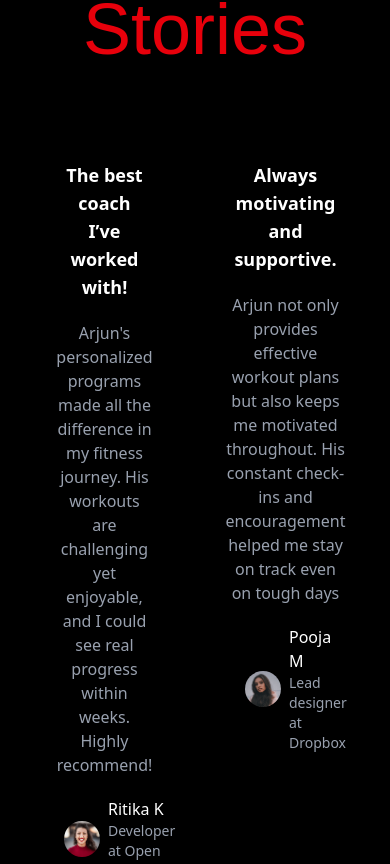
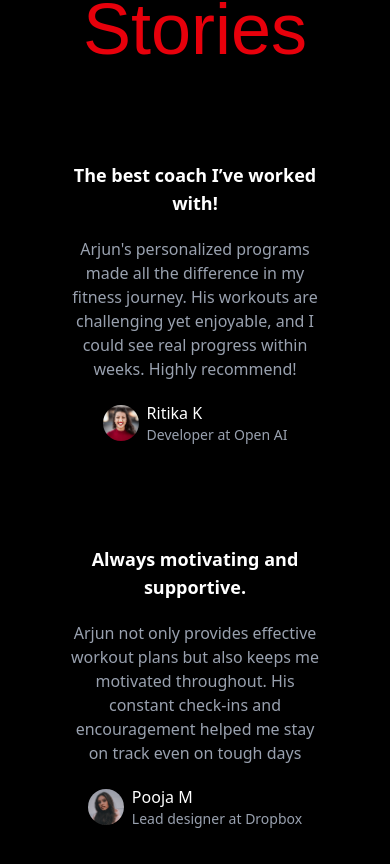
Before and after one commit to dharaniis/arjun-site, a React (Vite) app in the folder client/: page / in a window 390 px wide. Shown: the part 6378-7242 px from the top of the page. Built offline with nearby package versions, Linux system fonts and the light colour scheme; a web font is replaced by a local one.

Commit message:
add testimonials responsive

```diff
--- a/client/src/shared/Testimonials.tsx
+++ b/client/src/shared/Testimonials.tsx
@@ -35,7 +35,7 @@
   return (
     <div id="Testimonials" className="h-fit">
         <h1 className="my-24 text-7xl text-red-600 text-center">Success Stories</h1>
-        <div className="grid grid-cols-2 gap-[100px] font-sans mx-16">
+        <div className="grid grid-cols-1 md:grid-cols-2 gap-[100px] font-sans mx-16">
             {TestimonialContent.map((content:TestimonialType) => (
               <Testimonial
                 quote = {content.quote}
```
